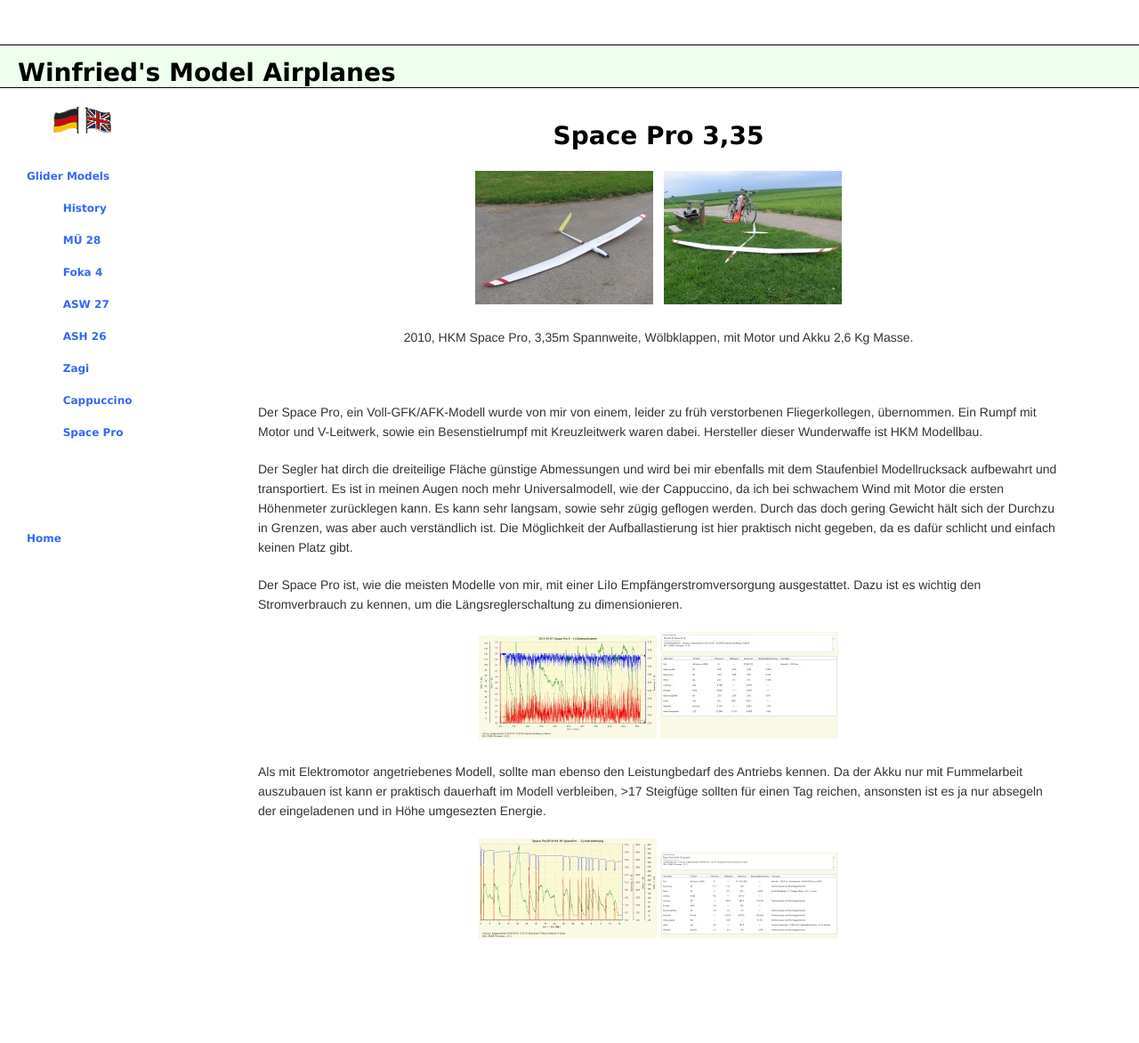
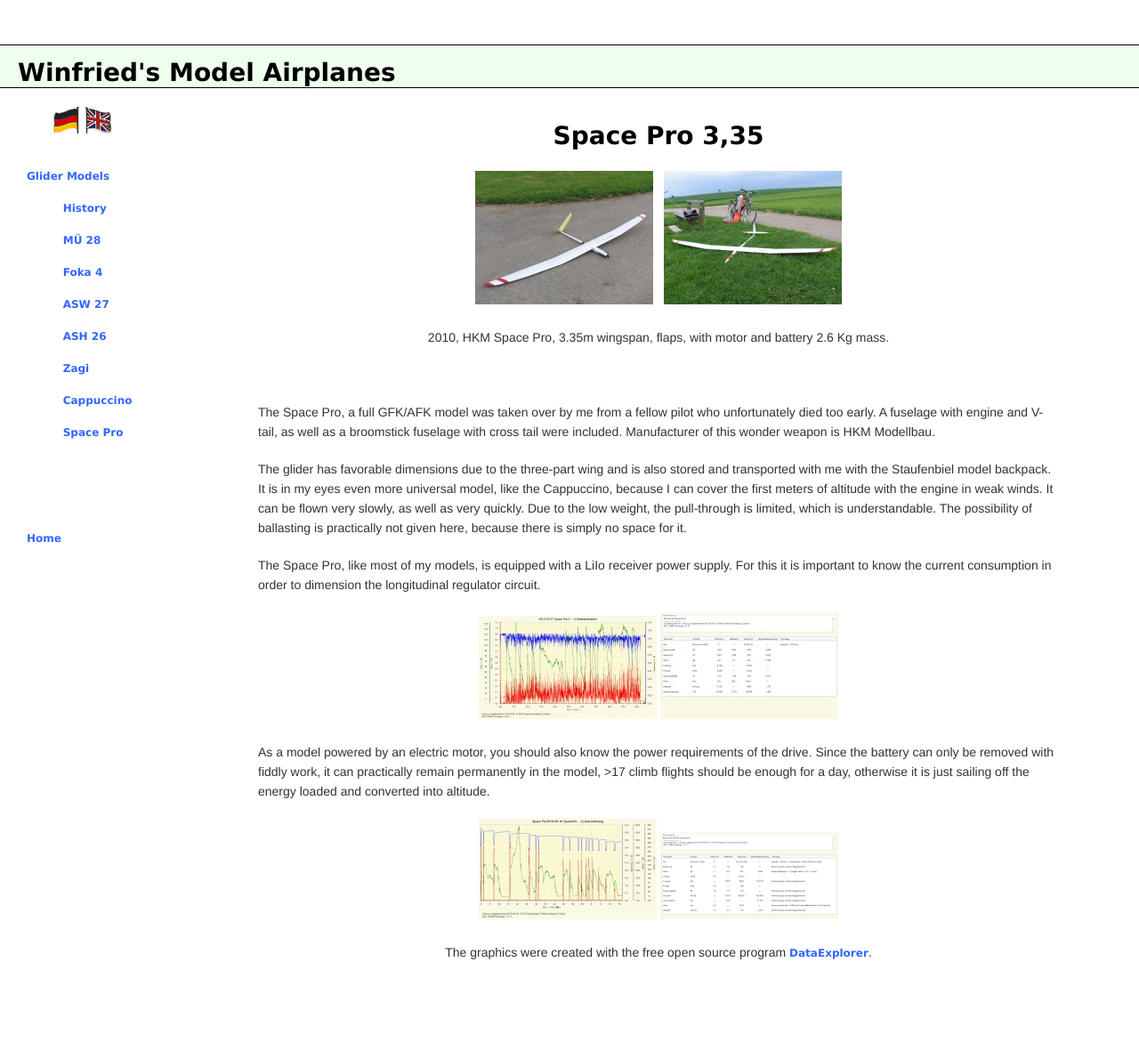
Before and after one commit to wbrueg/wbrueg.github.io, a Jekyll site: the page content/en/SpacePro.html, which Jekyll copies as it is, in a window 1280 px wide. Shown: the whole page at 89% size. Built offline with Jekyll 4.4.1, drawn with Linux system fonts in a browser that asks for light colours; before the commit the page ends 1151 px from its top, so only the background shows below that.

Commit message:
translation

```diff
--- a/content/en/SpacePro.html
+++ b/content/en/SpacePro.html
@@ -48,39 +48,40 @@ End -->
 <img src="../../assets/images/icon_SpacePro_2.jpg" name="SpacePro_2" onclick="SpacePro_2.src='../../assets/images/SpacePro_2.jpg'" border="0">
 </p>
 <p align="center">
-2010, HKM Space Pro, 3,35m Spannweite, W&ouml;lbklappen, mit Motor und Akku 2,6 Kg Masse.
+2010, HKM Space Pro, 3.35m wingspan, flaps, with motor and battery 2.6 Kg mass.
 </p>
 <p><br>
 </p>
 <p>
-Der Space Pro, ein Voll-GFK/AFK-Modell wurde von mir von einem, leider zu fr&uuml;h verstorbenen Fliegerkollegen, &uuml;bernommen.
-Ein Rumpf mit Motor und V-Leitwerk, sowie ein Besenstielrumpf mit Kreuzleitwerk waren dabei.
-Hersteller dieser Wunderwaffe ist HKM Modellbau.
+The Space Pro, a full GFK/AFK model was taken over by me from a fellow pilot who unfortunately died too early.
+A fuselage with engine and V-tail, as well as a broomstick fuselage with cross tail were included.
+Manufacturer of this wonder weapon is HKM Modellbau.
 </p>
 <p>
-Der Segler hat dirch die dreiteilige Fl&auml;che g&uuml;nstige Abmessungen und wird bei mir ebenfalls mit dem Staufenbiel Modellrucksack aufbewahrt und transportiert.
-Es ist in meinen Augen noch mehr Universalmodell, wie der Cappuccino, da ich bei schwachem Wind mit Motor die ersten H&ouml;henmeter zur&uuml;cklegen kann.
-Es kann sehr langsam, sowie sehr z&uuml;gig geflogen werden.
-Durch das doch gering Gewicht h&auml;lt sich der Durchzu in Grenzen, was aber auch verst&auml;ndlich ist.
-Die M&ouml;glichkeit der Aufballastierung ist hier praktisch nicht gegeben, da es daf&uuml;r schlicht und einfach keinen Platz gibt.
+The glider has favorable dimensions due to the three-part wing and is also stored and transported with me with the Staufenbiel model backpack.
+It is in my eyes even more universal model, like the Cappuccino, because I can cover the first meters of altitude with the engine in weak winds.
+It can be flown very slowly, as well as very quickly. Due to the low weight, the pull-through is limited, which is understandable.
+The possibility of ballasting is practically not given here, because there is simply no space for it.
 </p>
 <P>
-Der Space Pro ist, wie die meisten Modelle von mir, mit einer LiIo Empf&auml;ngerstromversorgung ausgestattet.
-Dazu ist es wichtig den Stromverbrauch zu kennen, um die L&auml;ngsreglerschaltung zu dimensionieren.
+The Space Pro, like most of my models, is equipped with a LiIo receiver power supply.
+For this it is important to know the current consumption in order to dimension the longitudinal regulator circuit.
 </P>
 <p align="center">
 <img src="../../assets/images/icon_SpacePro_3.jpg" name="SpacePro_3" onclick="SpacePro_3.src='../../assets/images/SpacePro_3.jpg'" border="0">
 <img src="../../assets/images/icon_SpacePro_4.jpg" name="SpacePro_4" onclick="SpacePro_4.src='../../assets/images/SpacePro_4.jpg'" border="0">
 </p>
 <P>
-Als mit Elektromotor angetriebenes Modell, sollte man ebenso den Leistungbedarf des Antriebs kennen.
-Da der Akku nur mit Fummelarbeit auszubauen ist kann er praktisch dauerhaft im Modell verbleiben, >17 Steigf&uuml;ge sollten f&uuml;r einen Tag reichen,
-ansonsten ist es ja nur absegeln der eingeladenen und in H&ouml;he umgesezten Energie.
+As a model powered by an electric motor, you should also know the power requirements of the drive.
+Since the battery can only be removed with fiddly work, it can practically remain permanently in the model, >17 climb flights should be enough for a day, otherwise it is just sailing off the energy loaded and converted into altitude.
 </P>
 <p align="center">
 <img src="../../assets/images/icon_SpacePro_5.jpg" name="SpacePro_5" onclick="SpacePro_5.src='../../assets/images/SpacePro_5.jpg'" border="0">
 <img src="../../assets/images/icon_SpacePro_6.jpg" name="SpacePro_6" onclick="SpacePro_6.src='../../assets/images/SpacePro_6.jpg'" border="0">
 </p>
+<p align=center>
+The graphics were created with the free open source program <a href="http://www.nongnu.org/dataexplorer/">DataExplorer</a>.
+</p>
 </div>
 </body>
 </html>
```
Also changed, not shown: content/en/Cappuccino.html (+11 -12 lines).
